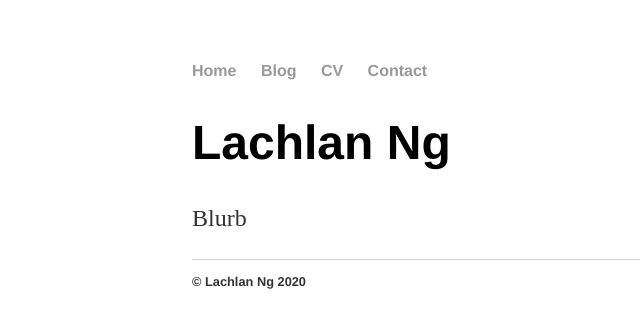
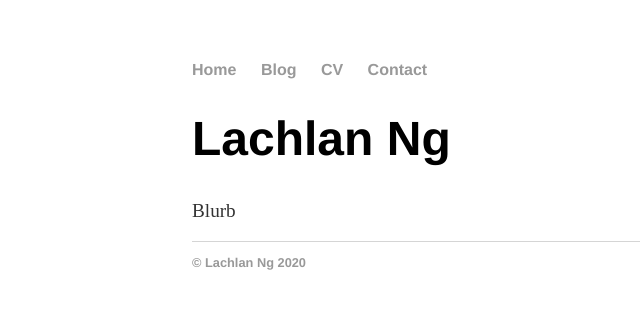
Before and after one commit to lachlan-ng/lachlan-ng.github.io, a Jekyll site: the page built from index.html, in a window 1280 px wide. Shown: the top 328 px of the page, without its empty margins (0-640 px from the left). Built offline with Jekyll 4.4.1, drawn with Linux system fonts in a browser that asks for light colours.

Commit message:
Alter font sizes, margins and commented

```diff
--- a/css/main.css
+++ b/css/main.css
@@ -1,9 +1,10 @@
+/*Default Layout*/
 body { margin: 60px auto; width: 70%; }
 
 a { text-decoration: none; color: #999; }
 a:hover { text-decoration: underline; }
 
-p, ul { font-size: 1.5em; line-height: 1.4em; color: #333; }
+p, ul { font-size: 1.2em; line-height: 1.2em; color: #333; }
 
 h1, h2, h3, h4 { font-family: 'Helvetica', 'Arial', 'Sans-Serif'; }
 h1 { font-size: 3em;  }
@@ -11,19 +12,23 @@ h2 { font-size: 2.7em; }
 h3 { font-size: 2.3em; }
 h4 { font-size: 1.9em; }
 
-nav ul, footer ul { font-size: 1em; font-family: 'Helvetica', 'Arial', 'Sans-Serif'; padding: 0px; list-style: none; font-weight: bold; }
-nav ul li, footer ul li { display: inline; margin-right: 20px; }
-
+/* Header & Footer */
+nav ul, footer ul { font-size: 1em; font-family: 'Helvetica', 'Arial', 'Sans-Serif'; padding: 0px; list-style: none; font-weight: bold; color: #999; }
+nav ul li { display: inline; margin-right: 20px; color: #999; }
 footer { border-top: 1px solid #d5d5d5; font-size: .8em; }
 
 /* Blog */
-ul.posts { margin: 20px auto 40px; font-size: 1.5em; }
+ul.posts { margin: 20px auto 20px; font-size: 1.3em; }
 ul.posts li { list-style: none; }
 
 /* CV */
-.cv { margin: 0px 0px 60px; }
+.cv { margin: 0px 0px 20px; }
 .cv h1 { font-size: 3em; }
 .cv h2 { font-size: 2em; }
-.cv address, .cv .download { font-family: 'Helvetica', 'Arial', 'Sans-Serif'; }
-.cv address, .cv p { font-size: 1.2em; }
-.cv .download { float: right; font-size: .8em; text-transform: uppercase; }
+
+/* Contact */
+.contact { margin: 0px 0px 20px; }
+.contact h1 { font-size: 3em; }
+.contact h2 { font-size: 2em; }
+.contact ul li { display: inline; color: #999; }
+.contact li:not(:last-child)::after { content: "|"; margin: 7px; }
```
